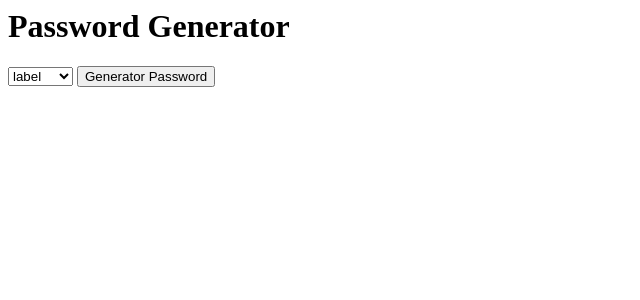
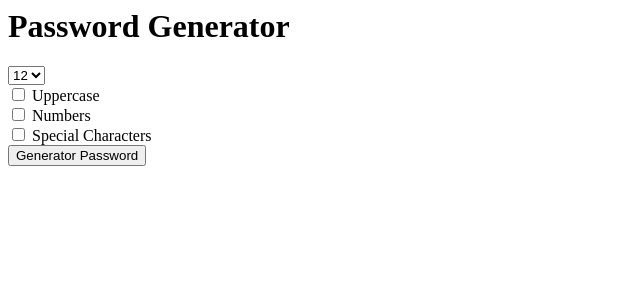
Before and after one commit to jyi468/password_generator, a Django app: page / in a window 1280 px wide. Shown: the top 300 px of the page, without its empty margins (0-640 px from the left). Run offline with Django 3.2, Linux system fonts and the light colour scheme.

Commit message:
Add password generation logic

```diff
--- a/generator/templates/generator/home.html
+++ b/generator/templates/generator/home.html
@@ -2,8 +2,22 @@
 
 <form action="{% url 'password' %}">  <!--Means we want to go to the 'password' view-->
     <select name="length">
-        <option value="6">label</option>
-        <option value="1">label23</option>
+        <option value="6">6</option>
+        <option value="7">7</option>
+        <option value="8">8</option>
+        <option value="9">9</option>
+        <option value="10">10</option>
+        <option value="11">11</option>
+        <option value="12" selected="selected">12</option>
+        <option value="13">13</option>
+        <option value="14">14</option>
     </select>
+    <br>
+    <input type="checkbox" name="uppercase"> Uppercase
+    <br>
+    <input type="checkbox" name="numbers"> Numbers
+    <br>
+    <input type="checkbox" name="special"> Special Characters
+    <br>
     <input type="submit" value="Generator Password">
 </form>
--- a/generator/templates/generator/password.html
+++ b/generator/templates/generator/password.html
@@ -1 +1,2 @@
-PASSWORD
+<h1>Your password is :</h1>
+<h2>{{ password }}</h2>
--- a/generator/views.py
+++ b/generator/views.py
@@ -1,5 +1,6 @@
 from django.shortcuts import render
 from django.http import HttpResponse
+import random
 # render(request, path, data) function allows you to pass in a template and show that
 
 
@@ -9,7 +10,24 @@ def home(request):
 
 
 def password(request):
-    return render(request, 'generator/password.html')
+    characters = list('abcdefghijklmnopqrstuvwxyz')
+
+    if request.GET.get('uppercase'):
+        characters.extend(list('ABCDEFGHIJKLMNOPQRSTUVWXYZ'))
+
+    if request.GET.get('special'):
+        characters.extend(list('!@#$%^&*()'))  # extend is the same as using + to concatenate lists
+
+    if request.GET.get('numbers'):
+        characters.extend(list('0123456789'))
+
+    length = int(request.GET.get('length', 12))  # GET - http verb. You can get the query parameters
+
+    thepassword = ''
+    for x in range(length):
+        thepassword += random.choice(characters)
+
+    return render(request, 'generator/password.html', {'password': thepassword})
 
 
 def eggs(request):
```
